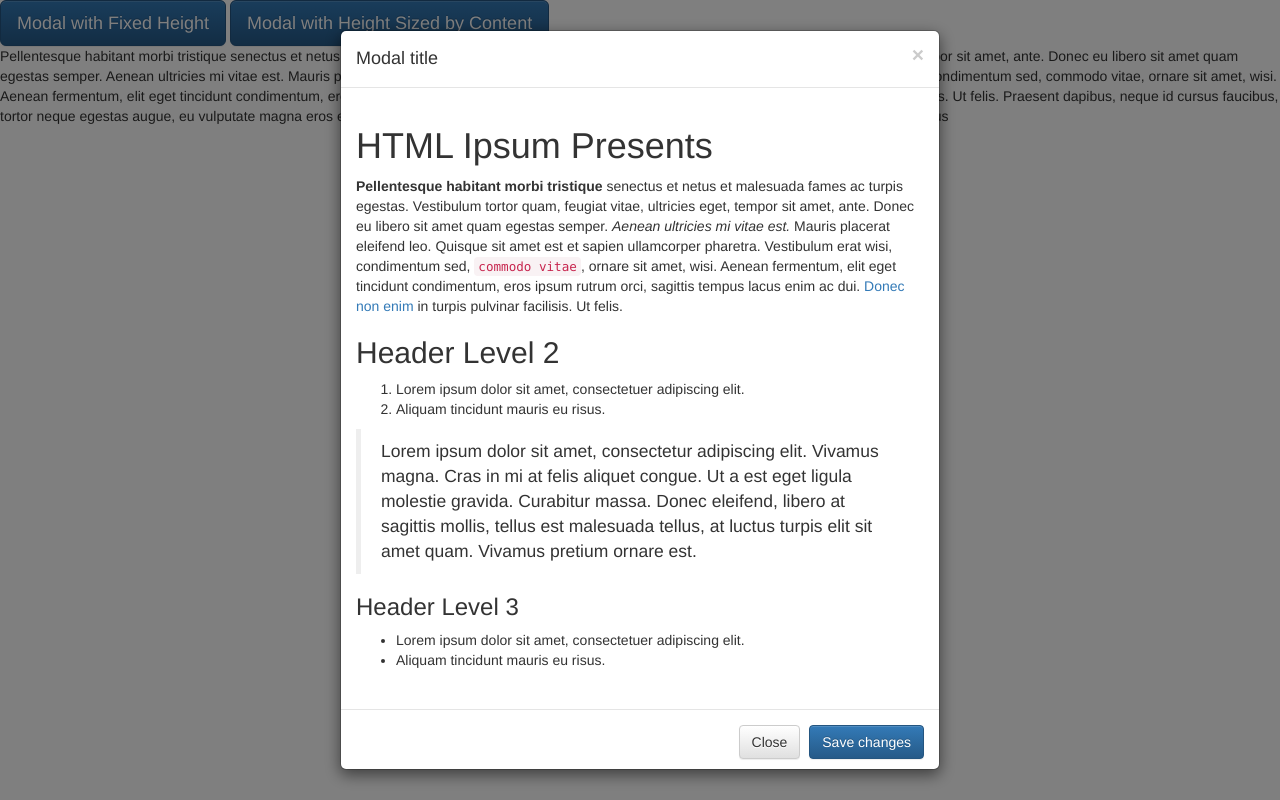
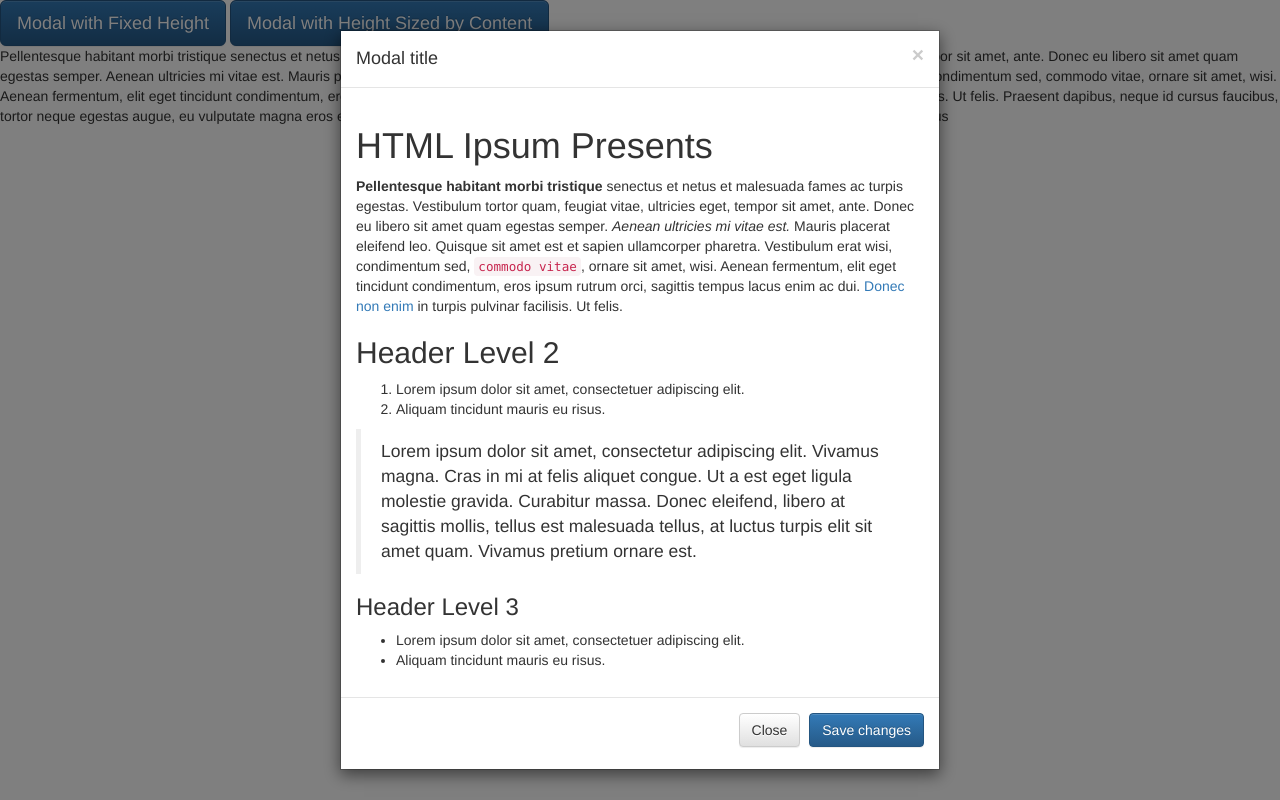
Before and after one commit to masa67/BootstrapModalMobileFirst, a plain HTML site: page index.html in a window 1280 px wide. Both pictures are taken after a click on the button "Modal with Fixed Height". Drawn offline with nearby package versions, Linux system fonts and the light colour scheme.

Commit message:
Fixed for IE, Chrome rewritten

```diff
--- a/style.css
+++ b/style.css
@@ -41,19 +41,27 @@
         width: 600px;
     }
 
-    @media (min-height: 500px) {
+    .fixed-height .modal-content {
+        position: absolute;
+    }
+}
+
+/* This works for IE:
+
+@media (min-width: 768px) and (min-height: 500px) {
     .modal-dialog {
         bottom: inherit;
         height: inherit;
-            left: inherit;
+        left: auto; /* inherit; *//*
         margin: 30px auto;
+        position: relative; /* new *//*
         right: inherit;
-            top: inherit;
+        top: auto; /* inherit; *//*
     }
 
     .modal-content {
         border-radius: 6px;
-            bottom: initial;
+        bottom: auto; /* initial; *//*
         left: inherit;
         top: inherit;
         width: inherit;
@@ -69,7 +77,9 @@
     }
 
     .fixed-height .modal-content {
-            bottom: inherit;
+        position: fixed; /* new: chrome not happy *//*
+        top: 30px;
+        bottom: 30px;
     }
 
     .fixed-height .modal-body {
@@ -84,4 +94,42 @@
         position: absolute;
     }
 }
+*/
+
+@media (min-width: 768px) and (min-height: 500px) {
+
+    .modal-dialog {
+        bottom: 30px;
+        height: initial;
+        top: 30px;
     }
+
+    .modal-content {
+        bottom: auto;
+    }
+
+    .modal-body {
+        bottom: auto;
+        position: static;
+        top: auto;
+    }
+
+    .modal-footer {
+        position: static;
+    }
+
+    .fixed-height .modal-content {
+        bottom: 0;
+        position: fixed;
+    }
+
+    .fixed-height .modal-body {
+        bottom: 80px;
+        position: absolute;
+        top: 60px;
+    }
+
+    .fixed-height .modal-footer {
+        position: absolute;
+    }
+}
```
Lines whose indentation alone changed are shown as unchanged.
